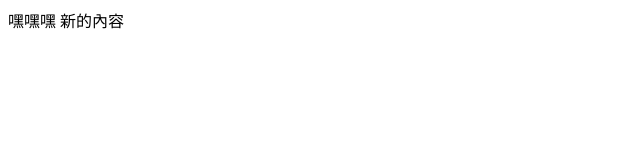
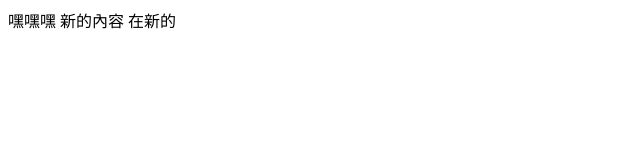
Before and after one commit to snowfox157/github, a plain HTML site: page about.html in a window 1280 px wide. Shown: the full height of the page, 0-640 px from the left. Drawn offline with Linux system fonts and the light colour scheme.

Commit message:
再出發

```diff
--- a/about.html
+++ b/about.html
@@ -8,5 +8,6 @@
 <body>
     嘿嘿嘿
     新的內容
+    在新的
 </body>
 </html>
```
